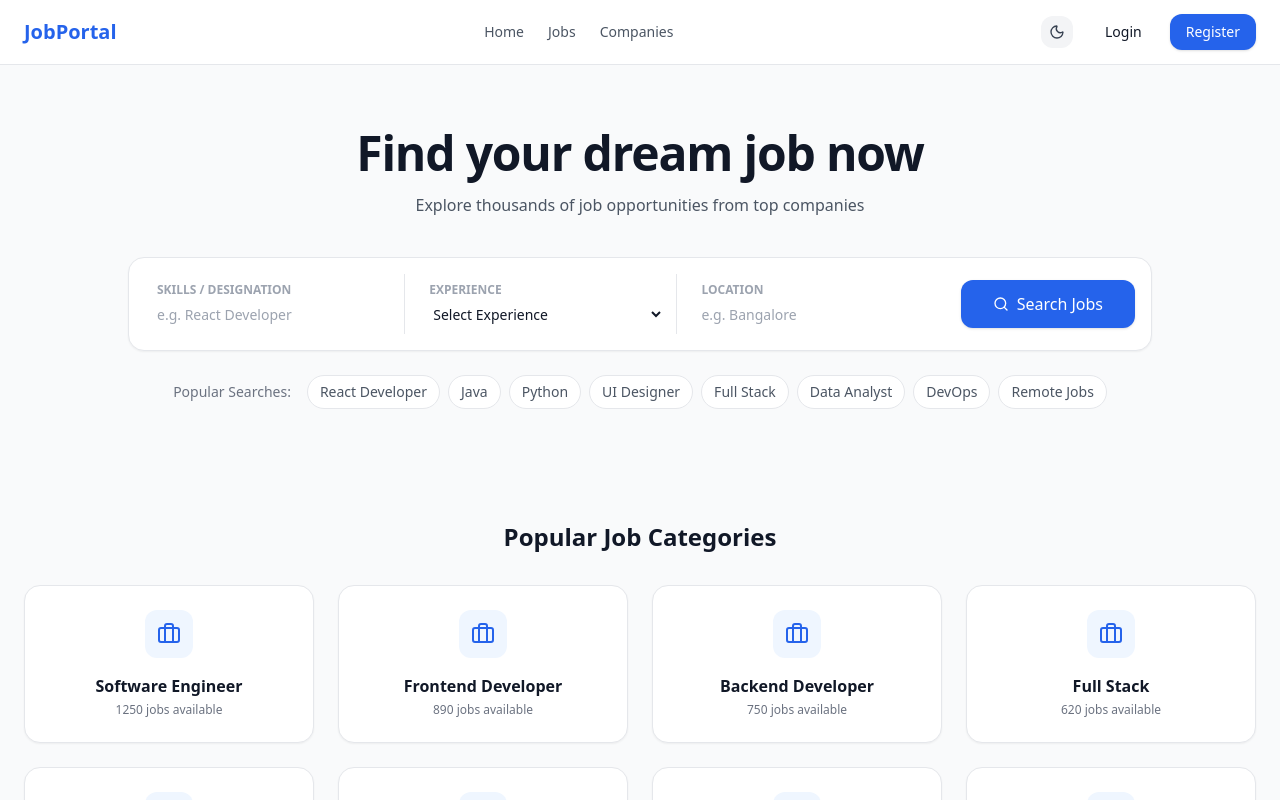
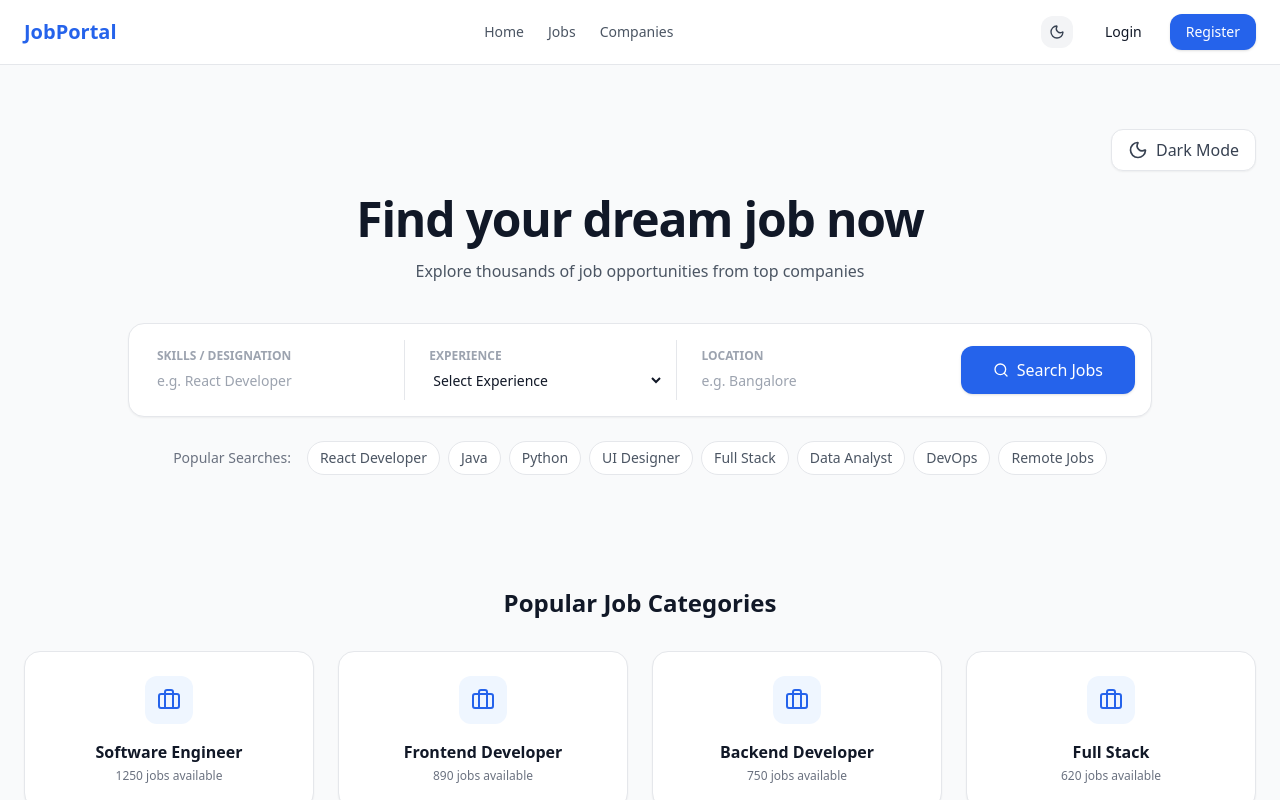
Before and after one commit to Pavan2317/job-portal-nextjs, a Next.js app: page / in a window 1280 px wide. Shown: the top 800 px of the page. Built offline with nearby package versions, Linux system fonts and the light colour scheme.

Commit message:
Add persistent dark mode theme

```diff
--- a/app/page.jsx
+++ b/app/page.jsx
@@ -11,7 +11,12 @@ export default function Home() {
   const [user, setUser] = useState(null);
 
   useEffect(() => {
-    if (darkMode) {
+    const savedTheme = localStorage.getItem('theme');
+    const isDark = savedTheme === 'dark';
+
+    setDarkMode(isDark);
+
+    if (isDark) {
       document.documentElement.classList.add('dark');
     } else {
       document.documentElement.classList.remove('dark');
@@ -19,6 +24,16 @@ export default function Home() {
 
     const savedUser = JSON.parse(localStorage.getItem('user') || 'null');
     setUser(savedUser);
+  }, []);
+
+  useEffect(() => {
+    if (darkMode) {
+      document.documentElement.classList.add('dark');
+      localStorage.setItem('theme', 'dark');
+    } else {
+      document.documentElement.classList.remove('dark');
+      localStorage.setItem('theme', 'light');
+    }
   }, [darkMode]);
 
   const popularSearches = ['React Developer', 'Java', 'Python', 'UI Designer', 'Full Stack', 'Data Analyst', 'DevOps', 'Remote Jobs'];
@@ -90,7 +105,27 @@ export default function Home() {
       </header>
 
       {/* Hero Section */}
-      <section className="py-16 px-6 max-w-7xl mx-auto text-center">
+      <section className="py-16 px-6 max-w-7xl mx-auto text-center relative">
+
+        <div className="flex justify-end mb-6">
+          <button
+            onClick={() => setDarkMode(!darkMode)}
+            className="flex items-center gap-2 px-4 py-2 rounded-xl border border-gray-200 dark:border-gray-700 bg-white dark:bg-gray-900 text-gray-700 dark:text-gray-200 shadow-sm hover:shadow-md transition"
+          >
+            {darkMode ? (
+              <>
+                <Sun className="w-5 h-5" />
+                White Mode
+              </>
+            ) : (
+              <>
+                <Moon className="w-5 h-5" />
+                Dark Mode
+              </>
+            )}
+          </button>
+        </div>
+
         <h1 className="text-4xl md:text-5xl font-extrabold tracking-tight mb-4">
           Find your dream job now
         </h1>
--- a/tailwind.config.js
+++ b/tailwind.config.js
@@ -1,5 +1,6 @@
 /** @type {import('tailwindcss').Config} */
 module.exports = {
+  darkMode: 'class',
   content: [
     "./app/**/*.{js,ts,jsx,tsx,mdx}",
     "./pages/**/*.{js,ts,jsx,tsx,mdx}",
```
